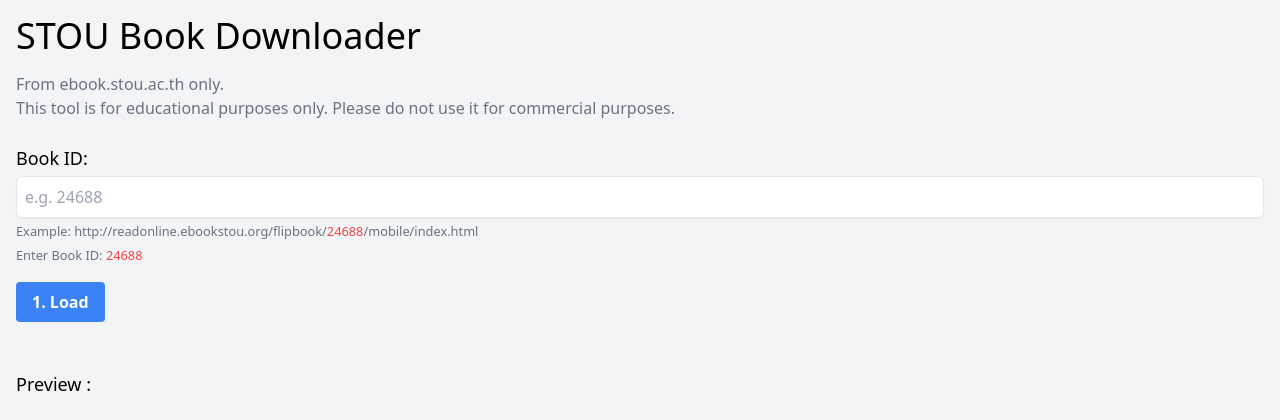
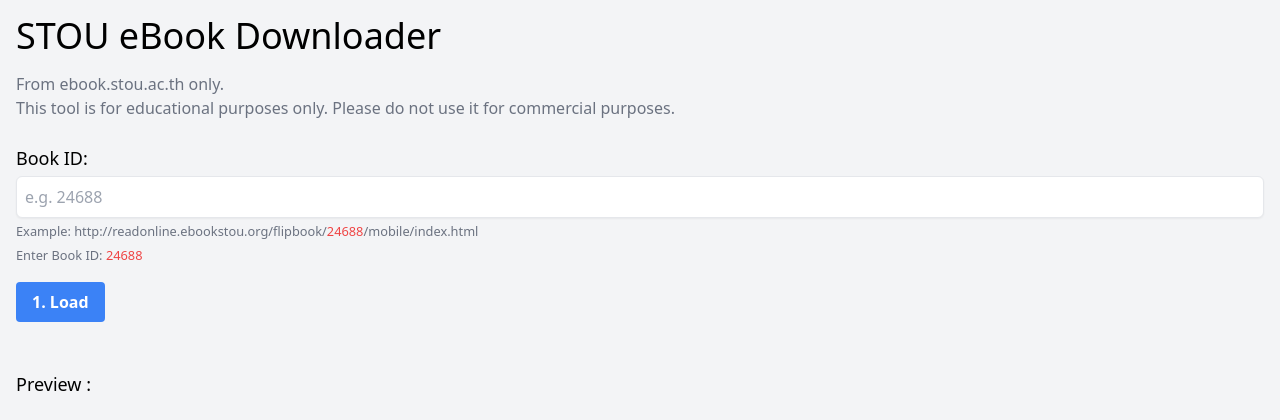
Before and after one commit to AekarinOngart/STOU-BOOK-Downloader, a Flask app: page / in a window 1280 px wide. Shown: the top 420 px of the page. Run offline with Flask 3, Linux system fonts and the light colour scheme; some libraries are stand-ins or nearby versions.

Commit message:
Update index.html

```diff
--- a/templates/index.html
+++ b/templates/index.html
@@ -25,7 +25,7 @@
   </head>
   <body class="bg-gray-100">
     <div class="container mx-auto p-4">
-      <h1 class="text-4xl mb-4">STOU Book Downloader</h1>
+      <h1 class="text-4xl mb-4">STOU eBook Downloader</h1>
       <a href="https://ebook.stou.ac.th/" class="text-gray-500">From ebook.stou.ac.th only.</a>
       <p class="text-gray-500">This tool is for educational purposes only. Please do not use it for commercial purposes.</p>
       <br />
```
